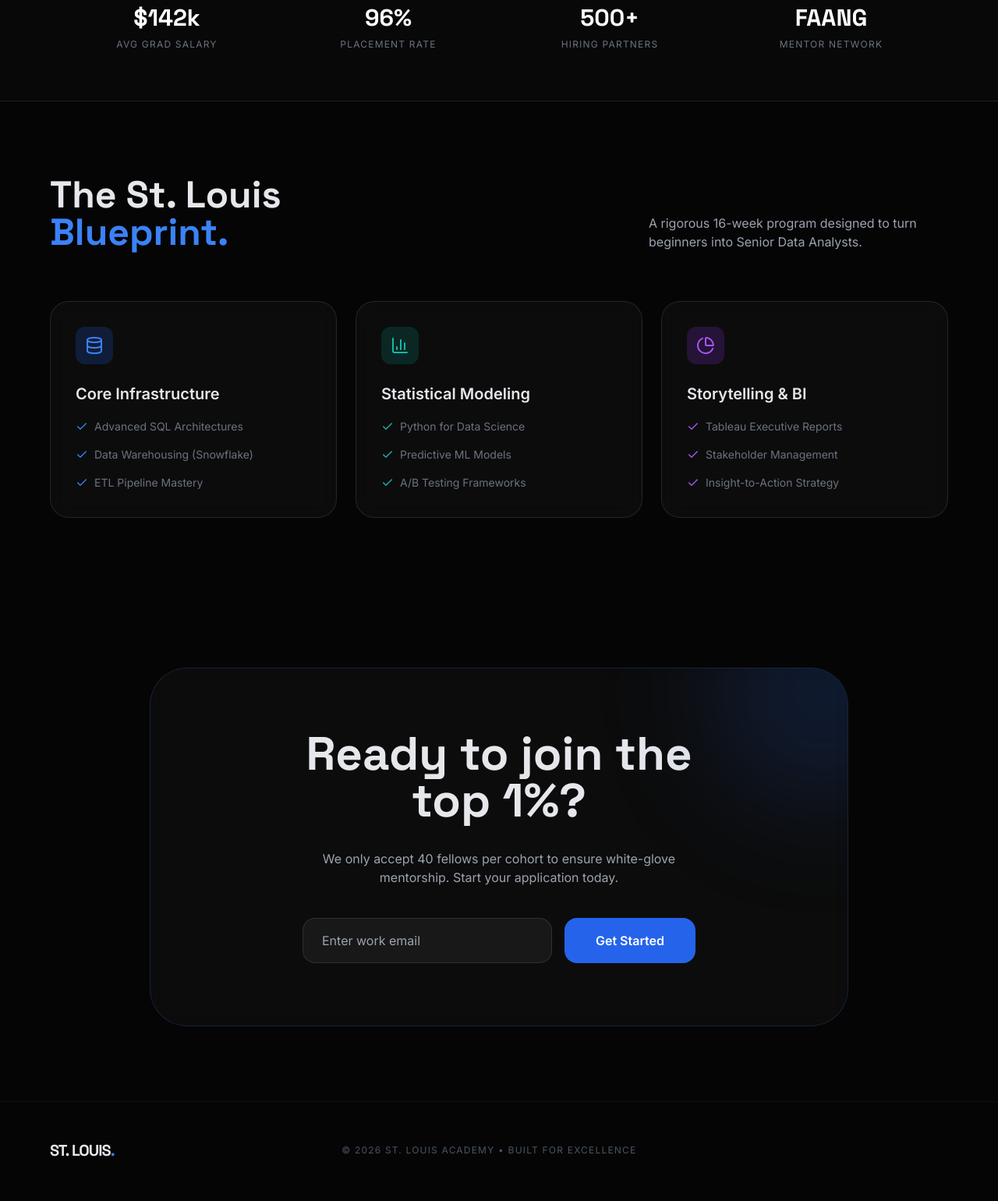
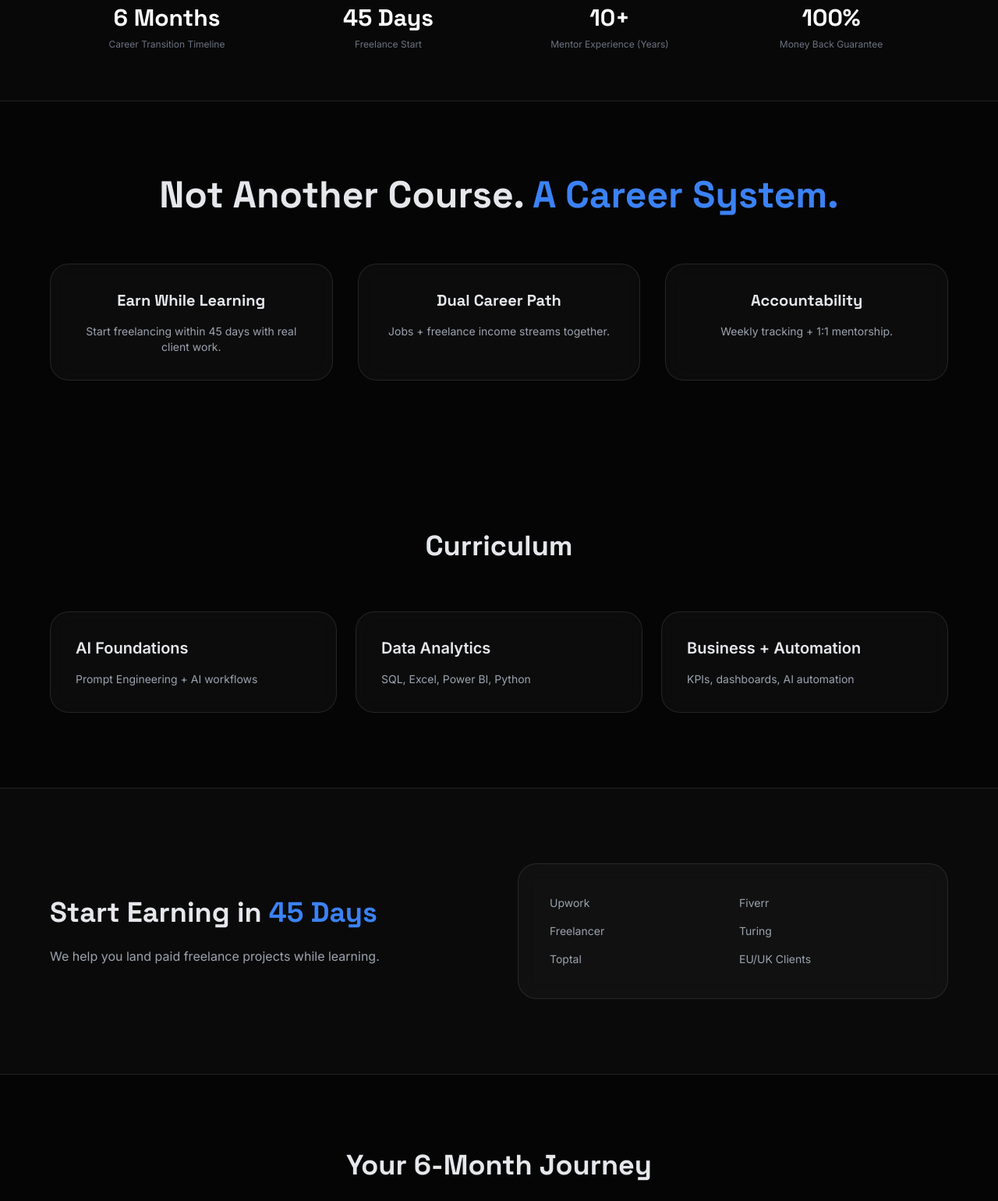
Before and after one commit to harshrathiqwe/st-louis, a plain HTML site: page index.html in a window 1280 px wide. Shown: the part 860-2400 px from the top of the page at 78% size. Drawn offline with nearby package versions, Linux system fonts and the light colour scheme.

Commit message:
Update index.html

```diff
--- a/index.html
+++ b/index.html
@@ -3,7 +3,8 @@
 <head>
     <meta charset="UTF-8">
     <meta name="viewport" content="width=device-width, initial-scale=1.0">
-    <title>St. Louis | Premier Data Fellowship</title>
+    <title>Grow10x | Data Analytics & AI Career Program</title>
+
     <script src="https://cdn.tailwindcss.com"></script>
     <link href="https://fonts.googleapis.com/css2?family=Space+Grotesk:wght@300;500;700&family=Inter:wght@300;400;600&display=swap" rel="stylesheet">
     <script src="https://unpkg.com/lucide@latest"></script>
@@ -36,18 +37,20 @@
         }
     </style>
 </head>
+
 <body class="antialiased">
 
+<!-- NAV -->
 <nav class="fixed w-full z-50 glass py-4 px-6 md:px-12 flex justify-between items-center">
     <div class="brand text-2xl font-bold tracking-tighter flex items-center gap-2">
-            <span class="bg-blue-600 text-white px-2 py-0.5 rounded">STL</span>
-            <span>ST. LOUIS</span>
+        <span class="bg-blue-600 text-white px-2 py-0.5 rounded">G10X</span>
+        <span>Grow10x</span>
     </div>
 
     <div class="hidden md:flex space-x-10 text-sm font-medium tracking-wide">
-            <a href="#curriculum" class="hover:text-blue-400 transition">CURRICULUM</a>
-            <a href="#mentors" class="hover:text-blue-400 transition">MENTORSHIP</a>
-            <a href="#outcomes" class="hover:text-blue-400 transition">OUTCOMES</a>
+        <a href="#curriculum" class="hover:text-blue-400 transition">Curriculum</a>
+        <a href="#outcomes" class="hover:text-blue-400 transition">Outcomes</a>
+        <a href="#guarantee" class="hover:text-blue-400 transition">Guarantee</a>
     </div>
 
     <button class="bg-blue-600 hover:bg-blue-500 text-white px-6 py-2.5 rounded-full text-xs font-bold tracking-widest transition btn-glow">
@@ -55,123 +58,160 @@
     </button>
 </nav>
 
+<!-- HERO -->
 <section class="relative min-h-screen flex items-center justify-center pt-20 px-6 hero-glow">
     <div class="max-w-5xl text-center">
         <div class="inline-block px-4 py-1.5 mb-6 border border-blue-500/30 rounded-full bg-blue-500/10 text-blue-400 text-[10px] font-bold uppercase tracking-[0.2em]">
-                Now Accepting Summer 2026 Cohort
+            Last Job Guarantee Cohort – 2026
         </div>
+
         <h1 class="text-6xl md:text-8xl font-bold mb-8 tracking-tighter leading-[0.9]">
-                MASTER THE <span class="text-transparent bg-clip-text bg-gradient-to-r from-blue-400 to-teal-400">DATA STACK.</span>
+            From Beginner to <span class="text-transparent bg-clip-text bg-gradient-to-r from-blue-400 to-teal-400">Income-Ready Data Analyst</span>
         </h1>
+
         <p class="text-gray-400 text-lg md:text-xl max-w-2xl mx-auto mb-10 leading-relaxed">
-                Skip the generic tutorials. Join the St. Louis Fellowship to master advanced SQL, Python, and Predictive Analytics through real-world deployment.
+            Learn Data Analytics, Business Analysis & AI with real projects, freelancing income streams, and guaranteed career outcomes — in 6 months.
         </p>
+
         <div class="flex flex-col sm:flex-row items-center justify-center gap-4">
-                <button class="w-full sm:w-auto bg-white text-black px-8 py-4 rounded-xl font-bold text-lg btn-glow transition">View Curriculum</button>
-                <button class="w-full sm:w-auto glass px-8 py-4 rounded-xl font-bold text-lg hover:bg-white/10 transition">Book 1:1 Call</button>
+            <button class="bg-white text-black px-8 py-4 rounded-xl font-bold text-lg btn-glow">View Curriculum</button>
+            <button class="glass px-8 py-4 rounded-xl font-bold text-lg hover:bg-white/10">Book 1:1 Call</button>
         </div>
     </div>
 </section>
 
+<!-- STATS -->
 <section class="py-16 border-y border-white/10 bg-white/[0.01]">
     <div class="max-w-6xl mx-auto px-6 grid grid-cols-2 md:grid-cols-4 gap-8 text-center">
         <div>
-                <h3 class="text-3xl font-bold text-white">$142k</h3>
-                <p class="text-gray-500 text-xs uppercase tracking-widest mt-2">Avg Grad Salary</p>
+            <h3 class="text-3xl font-bold text-white">6 Months</h3>
+            <p class="text-gray-500 text-xs mt-2">Career Transition Timeline</p>
         </div>
         <div>
-                <h3 class="text-3xl font-bold text-white">96%</h3>
-                <p class="text-gray-500 text-xs uppercase tracking-widest mt-2">Placement Rate</p>
+            <h3 class="text-3xl font-bold text-white">45 Days</h3>
+            <p class="text-gray-500 text-xs mt-2">Freelance Start</p>
         </div>
         <div>
-                <h3 class="text-3xl font-bold text-white">500+</h3>
-                <p class="text-gray-500 text-xs uppercase tracking-widest mt-2">Hiring Partners</p>
+            <h3 class="text-3xl font-bold text-white">10+</h3>
+            <p class="text-gray-500 text-xs mt-2">Mentor Experience (Years)</p>
         </div>
         <div>
-                <h3 class="text-3xl font-bold text-white">FAANG</h3>
-                <p class="text-gray-500 text-xs uppercase tracking-widest mt-2">Mentor Network</p>
+            <h3 class="text-3xl font-bold text-white">100%</h3>
+            <p class="text-gray-500 text-xs mt-2">Money Back Guarantee</p>
         </div>
     </div>
 </section>
 
-    <section id="curriculum" class="py-24 px-6">
-        <div class="max-w-6xl mx-auto">
-            <div class="flex flex-col md:flex-row justify-between items-end mb-16 gap-6">
-                <div>
-                    <h2 class="text-4xl md:text-5xl font-bold">The St. Louis <br><span class="text-blue-500">Blueprint.</span></h2>
-                </div>
-                <p class="text-gray-400 max-w-sm">A rigorous 16-week program designed to turn beginners into Senior Data Analysts.</p>
+<!-- DIFFERENTIATOR -->
+<section class="py-24 px-6">
+    <div class="max-w-6xl mx-auto text-center">
+        <h2 class="text-4xl md:text-5xl font-bold mb-6">
+            Not Another Course. <span class="text-blue-500">A Career System.</span>
+        </h2>
+
+        <div class="grid md:grid-cols-3 gap-8 mt-16">
+            <div class="glass p-8 rounded-3xl">
+                <h3 class="text-xl font-bold mb-4">Earn While Learning</h3>
+                <p class="text-gray-400 text-sm">Start freelancing within 45 days with real client work.</p>
             </div>
 
-            <div class="grid md:grid-cols-3 gap-6">
-                <div class="glass p-8 rounded-3xl group hover:border-blue-500/50 transition">
-                    <div class="w-12 h-12 bg-blue-600/20 rounded-xl flex items-center justify-center text-blue-500 mb-6">
-                        <i data-lucide="database"></i>
-                    </div>
-                    <h4 class="text-xl font-bold mb-4">Core Infrastructure</h4>
-                    <ul class="text-sm text-gray-500 space-y-3">
-                        <li class="flex items-center gap-2"><i data-lucide="check" class="w-4 text-blue-500"></i> Advanced SQL Architectures</li>
-                        <li class="flex items-center gap-2"><i data-lucide="check" class="w-4 text-blue-500"></i> Data Warehousing (Snowflake)</li>
-                        <li class="flex items-center gap-2"><i data-lucide="check" class="w-4 text-blue-500"></i> ETL Pipeline Mastery</li>
-                    </ul>
+            <div class="glass p-8 rounded-3xl">
+                <h3 class="text-xl font-bold mb-4">Dual Career Path</h3>
+                <p class="text-gray-400 text-sm">Jobs + freelance income streams together.</p>
             </div>
 
-                <div class="glass p-8 rounded-3xl group hover:border-blue-500/50 transition">
-                    <div class="w-12 h-12 bg-teal-600/20 rounded-xl flex items-center justify-center text-teal-500 mb-6">
-                        <i data-lucide="bar-chart-3"></i>
-                    </div>
-                    <h4 class="text-xl font-bold mb-4">Statistical Modeling</h4>
-                    <ul class="text-sm text-gray-500 space-y-3">
-                        <li class="flex items-center gap-2"><i data-lucide="check" class="w-4 text-teal-500"></i> Python for Data Science</li>
-                        <li class="flex items-center gap-2"><i data-lucide="check" class="w-4 text-teal-500"></i> Predictive ML Models</li>
-                        <li class="flex items-center gap-2"><i data-lucide="check" class="w-4 text-teal-500"></i> A/B Testing Frameworks</li>
-                    </ul>
-                </div>
-
-                <div class="glass p-8 rounded-3xl group hover:border-blue-500/50 transition">
-                    <div class="w-12 h-12 bg-purple-600/20 rounded-xl flex items-center justify-center text-purple-500 mb-6">
-                        <i data-lucide="pie-chart"></i>
-                    </div>
-                    <h4 class="text-xl font-bold mb-4">Storytelling & BI</h4>
-                    <ul class="text-sm text-gray-500 space-y-3">
-                        <li class="flex items-center gap-2"><i data-lucide="check" class="w-4 text-purple-500"></i> Tableau Executive Reports</li>
-                        <li class="flex items-center gap-2"><i data-lucide="check" class="w-4 text-purple-500"></i> Stakeholder Management</li>
-                        <li class="flex items-center gap-2"><i data-lucide="check" class="w-4 text-purple-500"></i> Insight-to-Action Strategy</li>
-                    </ul>
+            <div class="glass p-8 rounded-3xl">
+                <h3 class="text-xl font-bold mb-4">Accountability</h3>
+                <p class="text-gray-400 text-sm">Weekly tracking + 1:1 mentorship.</p>
             </div>
         </div>
     </div>
 </section>
 
-    <section class="py-24 px-6">
-        <div class="max-w-4xl mx-auto glass p-12 md:p-20 rounded-[3rem] text-center relative overflow-hidden border-blue-500/20">
-            <div class="absolute -top-24 -right-24 w-64 h-64 bg-blue-600/20 rounded-full blur-[80px]"></div>
-            <h2 class="text-4xl md:text-6xl font-bold mb-8">Ready to join the <br>top 1%?</h2>
-            <p class="text-gray-400 mb-10 max-w-lg mx-auto">We only accept 40 fellows per cohort to ensure white-glove mentorship. Start your application today.</p>
-            <div class="flex flex-col md:flex-row gap-4 justify-center">
-                <input type="email" placeholder="Enter work email" class="bg-white/5 border border-white/10 px-6 py-4 rounded-2xl outline-none focus:border-blue-500 md:w-80">
-                <button class="bg-blue-600 hover:bg-blue-500 text-white px-10 py-4 rounded-2xl font-bold btn-glow transition">Get Started</button>
+<!-- CURRICULUM -->
+<section id="curriculum" class="py-24 px-6">
+    <div class="max-w-6xl mx-auto">
+        <h2 class="text-4xl font-bold mb-16 text-center">Curriculum</h2>
+
+        <div class="grid md:grid-cols-3 gap-6">
+            <div class="glass p-8 rounded-3xl">
+                <h4 class="text-xl font-bold mb-4">AI Foundations</h4>
+                <p class="text-gray-400 text-sm">Prompt Engineering + AI workflows</p>
+            </div>
+
+            <div class="glass p-8 rounded-3xl">
+                <h4 class="text-xl font-bold mb-4">Data Analytics</h4>
+                <p class="text-gray-400 text-sm">SQL, Excel, Power BI, Python</p>
+            </div>
+
+            <div class="glass p-8 rounded-3xl">
+                <h4 class="text-xl font-bold mb-4">Business + Automation</h4>
+                <p class="text-gray-400 text-sm">KPIs, dashboards, AI automation</p>
+            </div>
         </div>
     </div>
 </section>
 
-    <footer class="py-12 border-t border-white/5 px-6">
-        <div class="max-w-6xl mx-auto flex flex-col md:flex-row justify-between items-center gap-8">
-            <div class="brand text-xl font-bold tracking-tighter">ST. LOUIS<span class="text-blue-500">.</span></div>
-            <div class="text-gray-600 text-xs tracking-widest uppercase">
-                &copy; 2026 ST. LOUIS ACADEMY • BUILT FOR EXCELLENCE
+<!-- FREELANCING -->
+<section class="py-24 px-6 bg-white/[0.02] border-y border-white/10">
+    <div class="max-w-6xl mx-auto grid md:grid-cols-2 gap-12 items-center">
+        <div>
+            <h2 class="text-4xl font-bold mb-6">
+                Start Earning in <span class="text-blue-500">45 Days</span>
+            </h2>
+            <p class="text-gray-400">We help you land paid freelance projects while learning.</p>
         </div>
-            <div class="flex gap-6 text-gray-400">
-                <i data-lucide="twitter" class="w-5 h-5 cursor-pointer hover:text-white transition"></i>
-                <i data-lucide="linkedin" class="w-5 h-5 cursor-pointer hover:text-white transition"></i>
-                <i data-lucide="github" class="w-5 h-5 cursor-pointer hover:text-white transition"></i>
+
+        <div class="glass p-10 rounded-3xl">
+            <div class="grid grid-cols-2 gap-4 text-gray-400 text-sm">
+                <div>Upwork</div>
+                <div>Fiverr</div>
+                <div>Freelancer</div>
+                <div>Turing</div>
+                <div>Toptal</div>
+                <div>EU/UK Clients</div>
             </div>
         </div>
+    </div>
+</section>
+
+<!-- TIMELINE -->
+<section class="py-24 px-6">
+    <div class="max-w-6xl mx-auto">
+        <h2 class="text-4xl font-bold mb-16 text-center">Your 6-Month Journey</h2>
+
+        <div class="grid md:grid-cols-4 gap-6 text-sm text-gray-400">
+            <div class="glass p-6 rounded-2xl">Month 1–2: AI Foundations</div>
+            <div class="glass p-6 rounded-2xl">Month 2–4: Analytics Skills</div>
+            <div class="glass p-6 rounded-2xl">Month 2+: Freelancing</div>
+            <div class="glass p-6 rounded-2xl">Month 5–6: Placement</div>
+        </div>
+    </div>
+</section>
+
+<!-- GUARANTEE -->
+<section id="guarantee" class="py-24 px-6">
+    <div class="max-w-4xl mx-auto text-center glass p-16 rounded-[3rem] border border-blue-500/20">
+        <h2 class="text-4xl font-bold mb-6">100% Money-Back Guarantee</h2>
+        <p class="text-gray-400">Complete the program and don’t get placed? Full refund.</p>
+    </div>
+</section>
+
+<!-- CTA -->
+<section class="py-24 px-6 text-center">
+    <h2 class="text-5xl font-bold mb-6">Ready to Transform Your Career?</h2>
+    <p class="text-gray-400 mb-10">Limited seats. High accountability.</p>
+    <button class="bg-blue-600 px-10 py-4 rounded-2xl font-bold btn-glow">Apply Now</button>
+</section>
+
+<!-- FOOTER -->
+<footer class="py-12 border-t border-white/5 px-6 text-center text-gray-500 text-sm">
+    © 2026 Grow10x • Built for Career Outcomes
 </footer>
 
 <script>
-        // Initialize Icons
     lucide.createIcons();
 </script>
+
 </body>
 </html>
```
Lines whose indentation alone changed are shown as unchanged.
